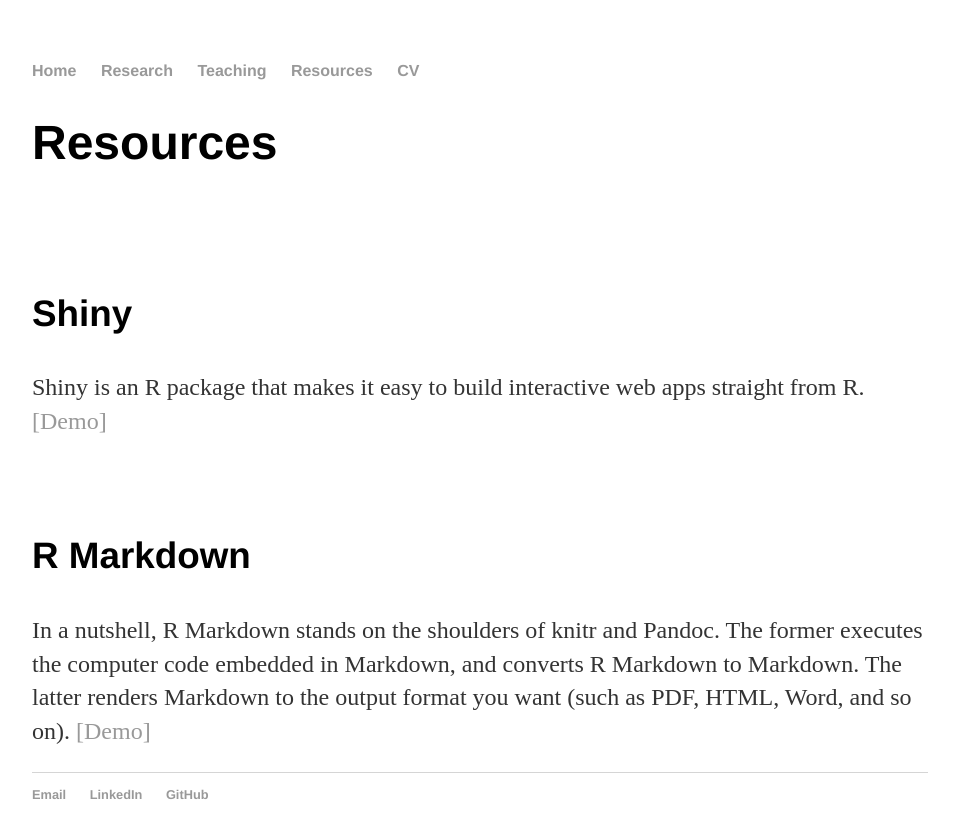
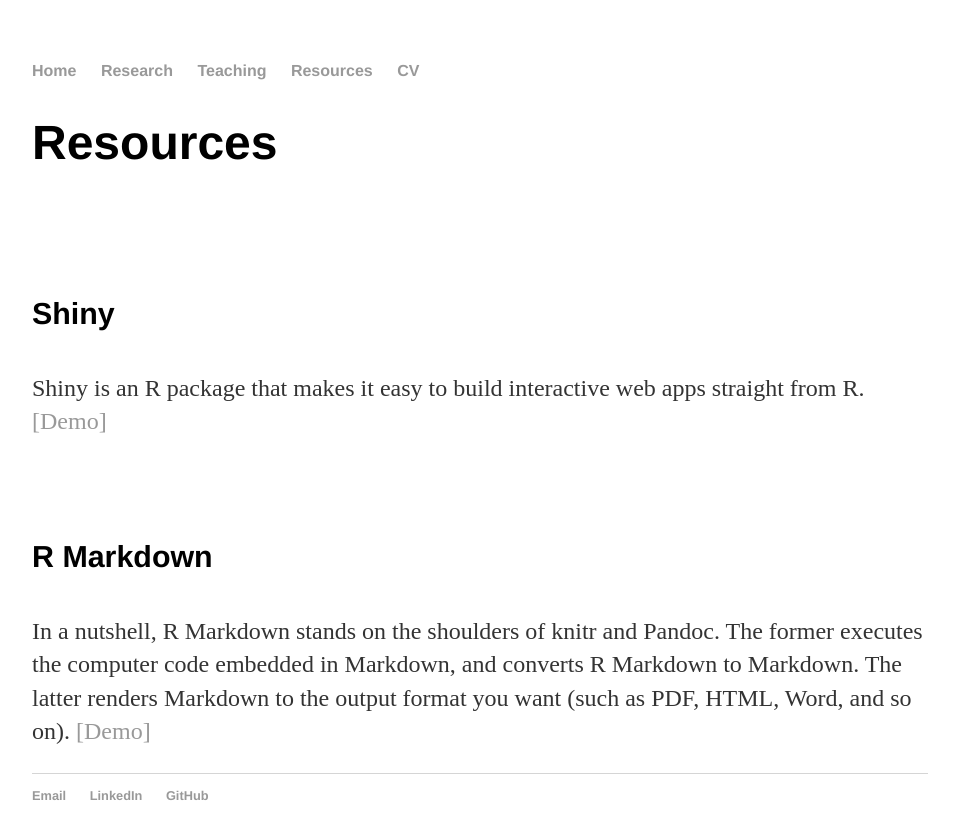
Before and after one commit to CongM/CongM.github.io, a Jekyll site: the page built from resources/index.html, in a window 1280 px wide. Shown: the top 839 px of the page, without its empty margins (160-1113 px from the left). Built offline with Jekyll 4.4.1, drawn with Linux system fonts in a browser that asks for light colours.

```diff
--- a/resources/index.html
+++ b/resources/index.html
@@ -7,12 +7,12 @@ title: Cong Mu's Homepage
 <div class="blurb">
   <h1>Resources</h1>
   <br><br><br>
-  <h3>Shiny</h3>
+  <h4>Shiny</h4>
   <p>
     Shiny is an R package that makes it easy to build interactive web apps straight from R. <a href="https://cong.shinyapps.io/demo">[Demo]</a>
   </p>
   <br><br>
-  <h3>R Markdown</h3>
+  <h4>R Markdown</h4>
   <p>
     In a nutshell, R Markdown stands on the shoulders of knitr and Pandoc. The former executes the computer code embedded in Markdown, and converts R Markdown to Markdown. The latter renders Markdown to the output format you want (such as PDF, HTML, Word, and so on). <a href="/resources/demo.html">[Demo]</a>
   </p>
```
